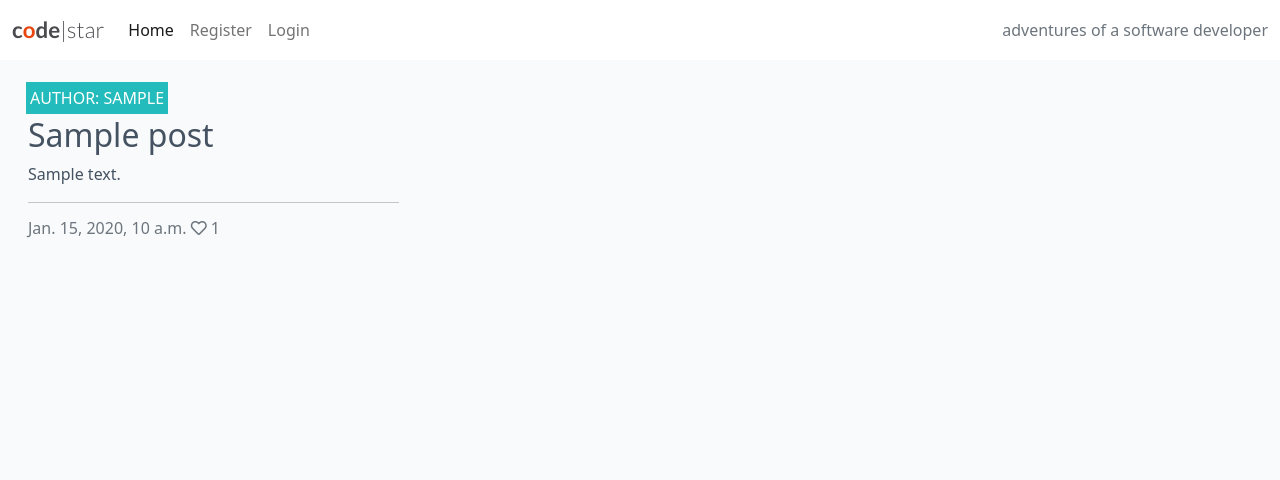
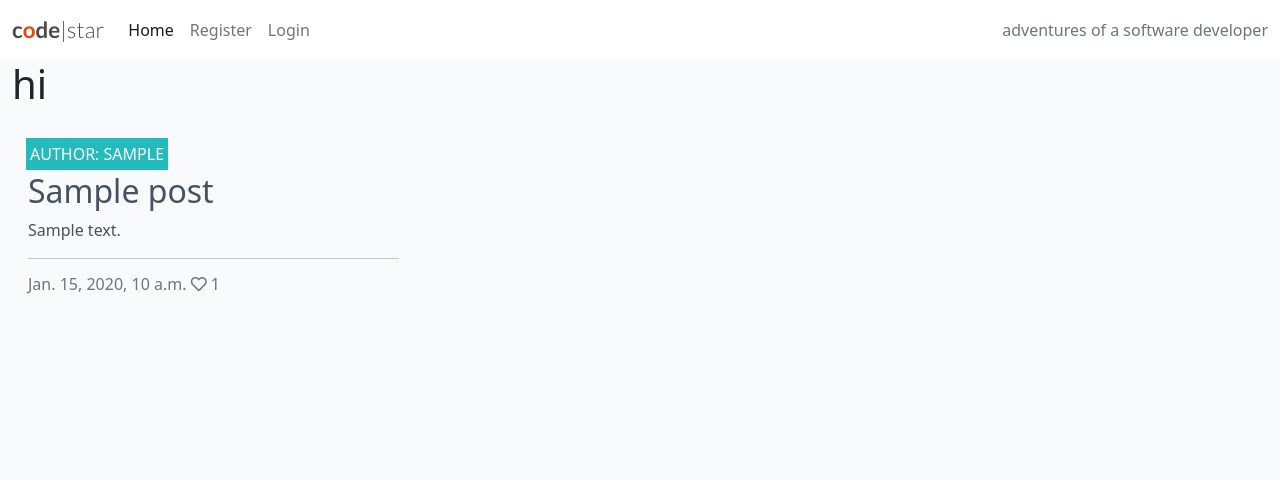
Before and after one commit to Christoph33one/Django-blog, a Django app: page / in a window 1280 px wide. Shown: the top 480 px of the page. Run offline with Django 3.2, Linux system fonts and the light colour scheme; tables that the repository leaves empty hold one stand-in row (values such as "Sample post").

Commit message:
added deleted files

```diff
--- a/blog/models.py
+++ b/blog/models.py
@@ -21,7 +21,7 @@ class Post(models.Model):
     status = models.IntegerField(choices=STATUS, default=0)
     likes = models.ManyToManyField(
         User, related_name='blogpost_like', blank=True)
-    # this above creates a table like structure for the admin user.
+    # this above creates a table like structure for the user to add a comment.
 
     class Meta:
         ordering = ["-created_on"]
--- a/templates/index.html
+++ b/templates/index.html
@@ -2,8 +2,11 @@
 
 {% block content %}
 
+
+
 <div class="container-fluid">
     <div class="row">
+        <h1>hi</h1>
 
         <!-- Blog Entries Column -->
         <div class="col-12 mt-3 left">
@@ -20,7 +23,7 @@
                                 <img class="card-img-top" src=" {{ post.featured_image.url }}">
                                 {% endif %}
                                 <div class="image-flash">
-                                    <p class="author">Author: {{ post.author }}</p>
+                                    <p class="author">AUTHOR: {{ post.author }}</p>
                                 </div>
                             </div>
                             <a href="{% url 'post_detail' post.slug  %}" class="post-link">
```
Also changed, not shown: codestar2021/urls.py (line endings or trailing spaces).
